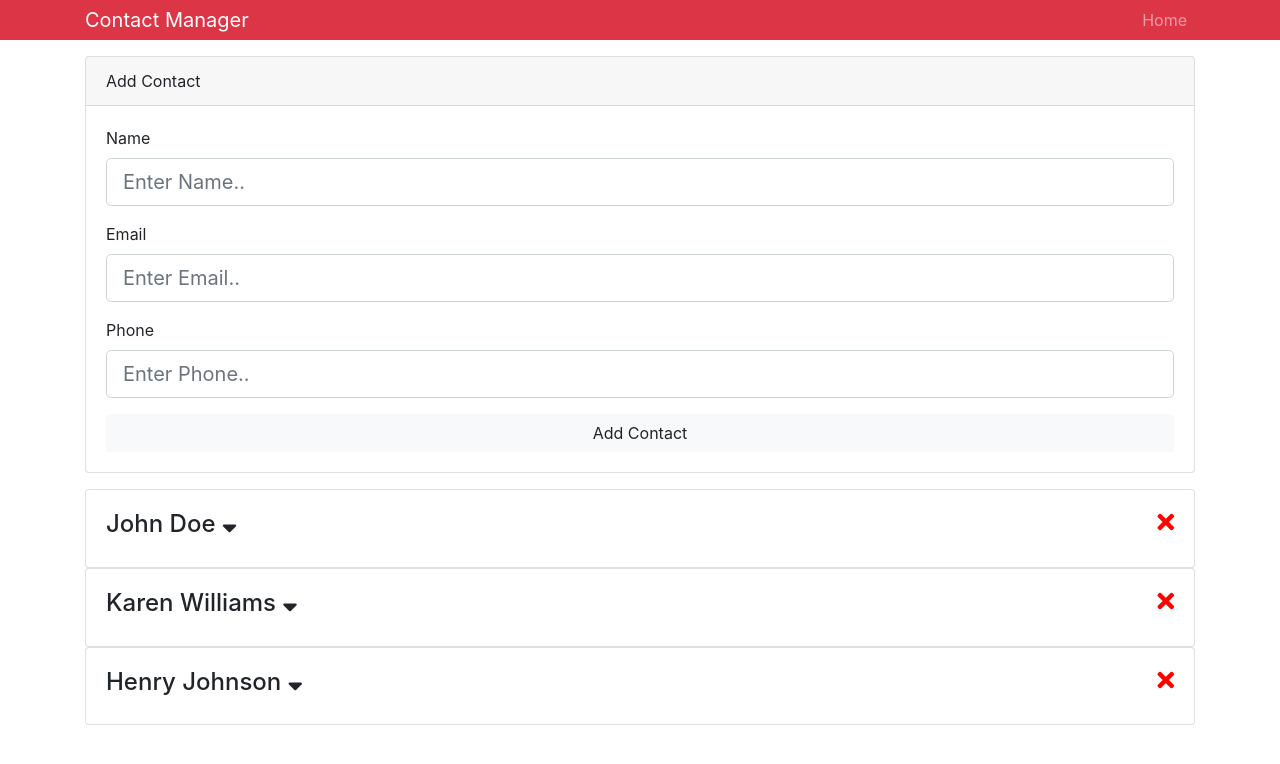
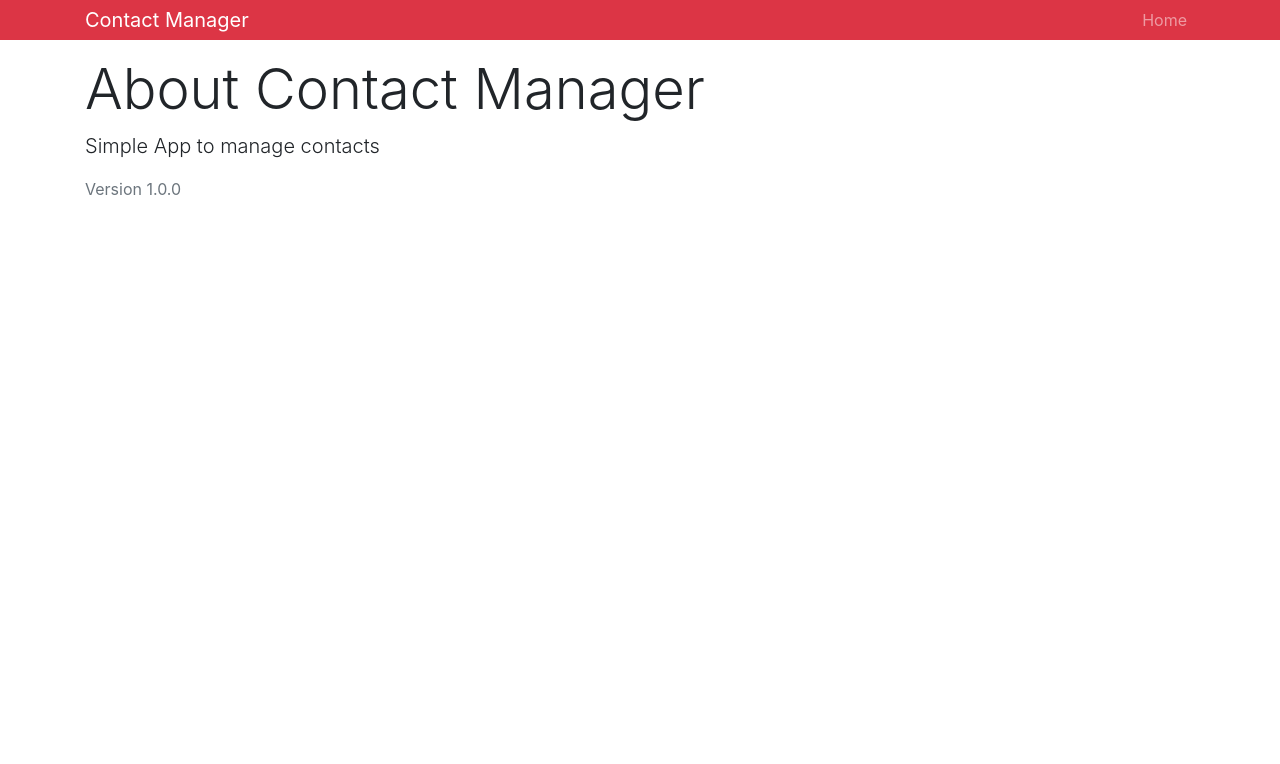
Before and after one commit to Yetunde79/react_contact_manager, a React (Create React App) app: page /about in a window 1280 px wide. Shown: the top 764 px of the page. Built offline with nearby package versions, Linux system fonts and the light colour scheme.

Commit message:
add routes

```diff
--- a/package.json
+++ b/package.json
@@ -7,6 +7,7 @@
     "classnames": "^2.2.6",
     "react": "^16.4.2",
     "react-dom": "^16.4.2",
+    "react-router-dom": "^4.3.1",
     "react-scripts": "1.1.4",
     "uuid": "^3.3.2"
   },
--- a/src/App.js
+++ b/src/App.js
@@ -1,9 +1,11 @@
 import React, { Component } from 'react';
+import { BrowserRouter as Router, Route, Switch } from 'react-router-dom';
 import Contacts from './components/contacts/Contacts';
 import AddContact from './components/contacts/AddContact';
 import Header from './components/layout/Header';
-import { Provider } from './context'
-import 'bootstrap/dist/css/bootstrap.min.css'
+import About from './components/pages/About';
+import { Provider } from './context';
+import 'bootstrap/dist/css/bootstrap.min.css';
 import './App.css';
 
 class App extends Component {
@@ -11,13 +13,18 @@
   render() {
     return (
       <Provider>
-        <div className="App">
-          <Header branding="Contact Manager" />
-          <div className="container">
-            <AddContact />
-            <Contacts />
+        <Router>
+          <div className="App">
+            <Header branding="Contact Manager" />
+            <div className="container">
+              <Switch>
+                <Route exact path="/" component={Contacts} />
+                <Route exact path="/about" component={About} />
+                <Route exact path="/add" component={AddContact} />
+              </Switch>
+            </div>
           </div>
-        </div>
+        </Router>
       </Provider>
     );
   }
--- a/src/components/contacts/Contacts.js
+++ b/src/components/contacts/Contacts.js
@@ -3,8 +3,6 @@
 import { Consumer } from '../../context'
 
 class Contacts extends Component {
-
-
 
     render() {
         return (
@@ -13,6 +11,9 @@
                     const { contacts } = value;
                     return (
                         <React.Fragment>
+                            <h1 className="display-4 mb-2">
+                                <span className="text-danger">Contact</span> List
+                            </h1>
                             {contacts.map(contact => (
                                 <Contact key={contact.id} contact={contact} />
                             ))}
--- /dev/null
+++ b/src/components/pages/About.js
@@ -0,0 +1,11 @@
+import React from 'react'
+
+export default () => {
+    return (
+        <div>
+            <h1 className="display-4"> About Contact Manager</h1>
+            <p className="lead"> Simple App to manage contacts</p>
+            <p className="text-secondary">Version 1.0.0</p>
+        </div>
+    )
+}
```
Also changed, not shown: 1 other file (tests, documents, lock files or other folders).
